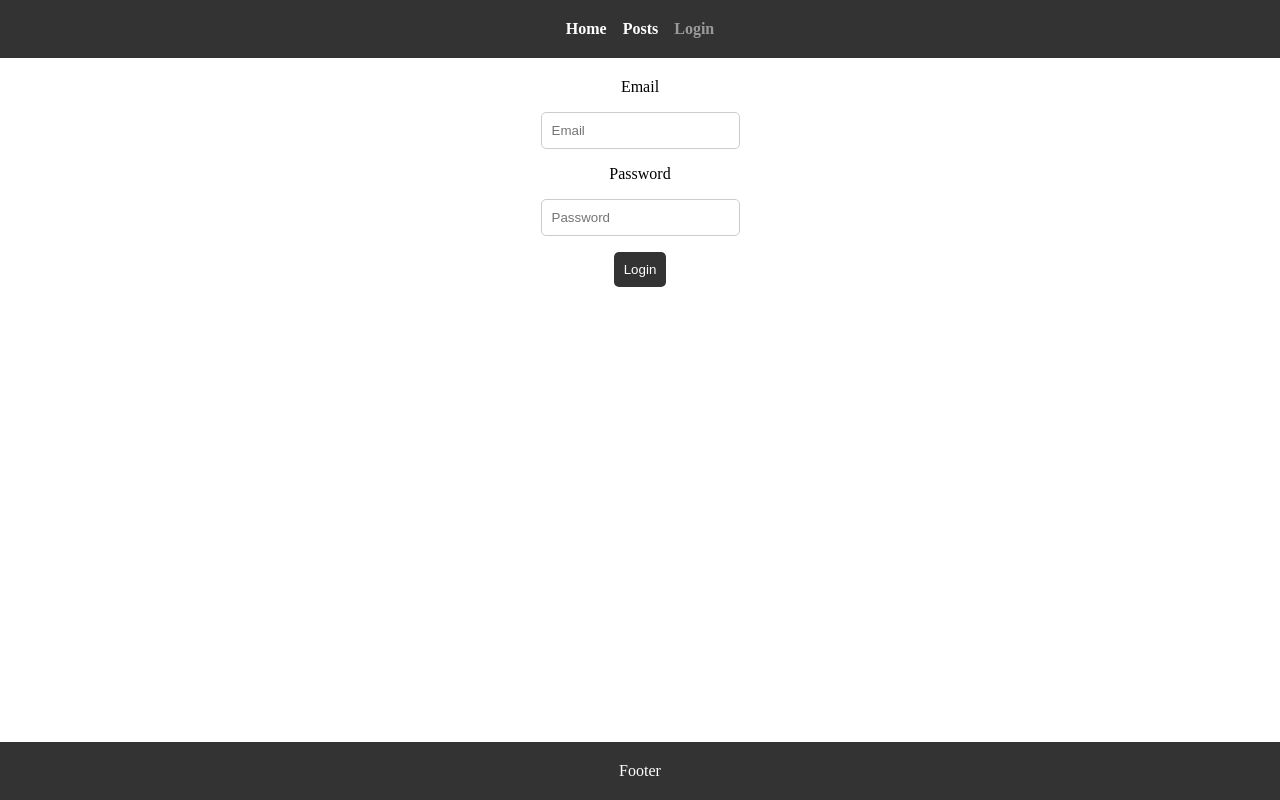
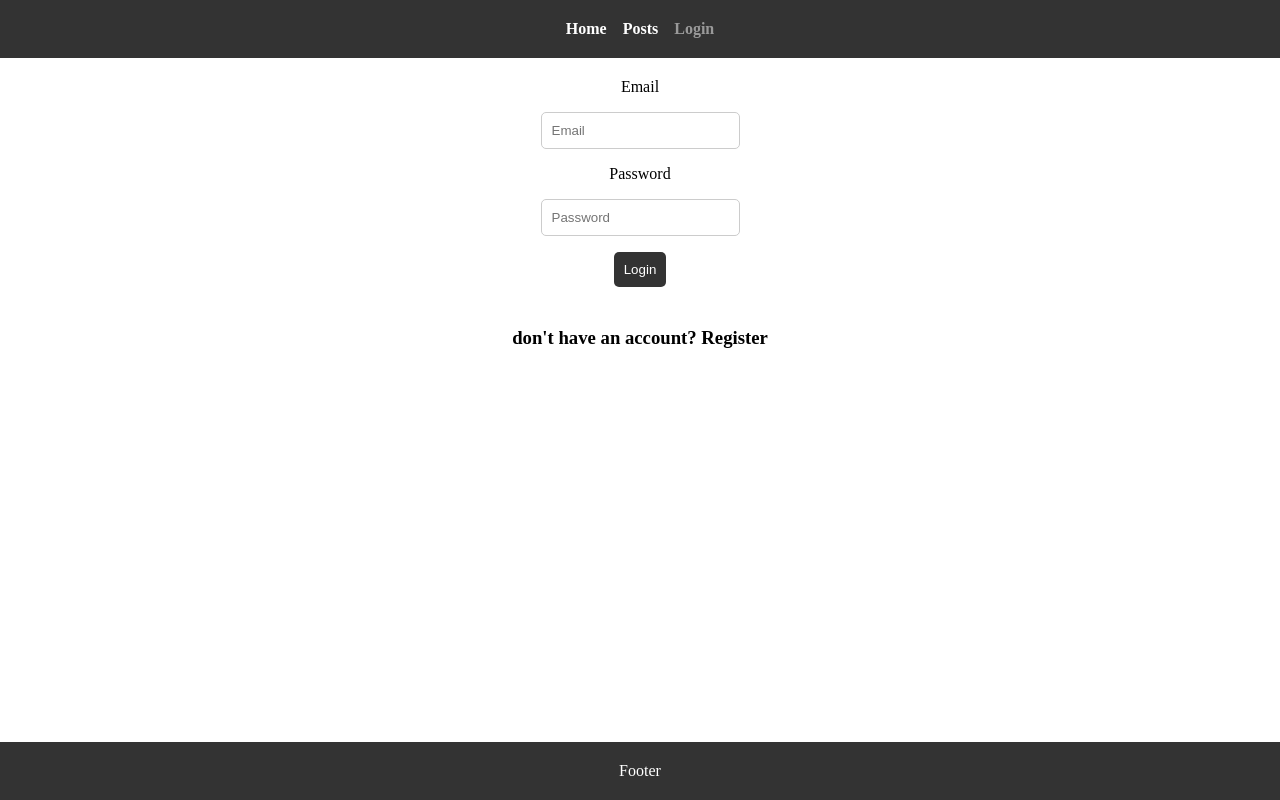
Before and after one commit to DarioLoForti/react-context-auth, a React (Vite) app: page /login in a window 1280 px wide. Built offline with nearby package versions, Linux system fonts and the light colour scheme; no server answers.

Commit message:
Add Register page and update routing

```diff
--- a/src/App.jsx
+++ b/src/App.jsx
@@ -6,6 +6,7 @@ import Posts from "./pages/Posts";
 import SinglePost from "./pages/SinglePost";
 import NotFound from "./pages/NotFound";
 import Login from "./pages/Login";
+import Register from "./pages/Register";
 import CreatePost from "./pages/CreatePost";
 
 export default function() {
@@ -17,6 +18,7 @@ export default function() {
                     <Route path="*" element={<NotFound/>}/>
                         <Route index element={<Home/>} />
                         <Route path="login" element={<Login/>}/>
+                        <Route path="register" element={<Register/>}/>
                         <Route path="posts">
                             <Route index element={<Posts/>} />
                             <Route path=":slug" element={<SinglePost/>}/>
--- a/src/index.scss
+++ b/src/index.scss
@@ -245,3 +245,14 @@ form{
         text-decoration: none;
     }
 }
+
+.signIn{
+    display: flex;
+    justify-content: center;
+    gap: 1rem;
+    align-items: center;
+    padding: 20px;
+    h3{
+        text-align: center;
+    }
+}
--- a/src/pages/Home.jsx
+++ b/src/pages/Home.jsx
@@ -1,9 +1,14 @@
 import { Link } from "react-router-dom";
+import { useAuth } from "../contexts/AuthContext";
 
 export default function(){
+
+    const {isLoggedIn, logout} = useAuth();
+
     return (<>
         <div className="homepage">
             <h1>Home Page</h1>
+            {!isLoggedIn && <h3>To post you must first log in</h3>}
             <Link to="create">Create a new post</Link>
         </div>
     </>)
--- a/src/pages/Login.jsx
+++ b/src/pages/Login.jsx
@@ -1,4 +1,5 @@
 import { useAuth } from "../contexts/AuthContext";
+import { Link } from "react-router-dom";
 
 export default function(){
 
@@ -23,6 +24,12 @@ export default function(){
             />
             <button>Login</button>
         </form>
+
+        <div className="signIn">
+            <h3>
+            don't have an account? <Link to="/register">Register</Link>
+            </h3>
+        </div>
     </>)
 
 }
--- /dev/null
+++ b/src/pages/Register.jsx
@@ -0,0 +1,29 @@
+export default function(){
+
+    return (
+        <div className="register-container">
+            <form className="register-form">
+                <h2>Register</h2>
+                <div className="form-control">
+                    <label>Username</label>
+                    <input
+                        type="text"
+                    />
+                </div>
+                <div className="form-control">
+                    <label>Email</label>
+                    <input
+                        type="email"
+                    />
+                </div>
+                <div className="form-control">
+                    <label>Password</label>
+                    <input
+                        type="password"
+                    />
+                </div>
+                <button type="submit">Register</button>
+            </form>
+        </div>
+    )
+}
```
